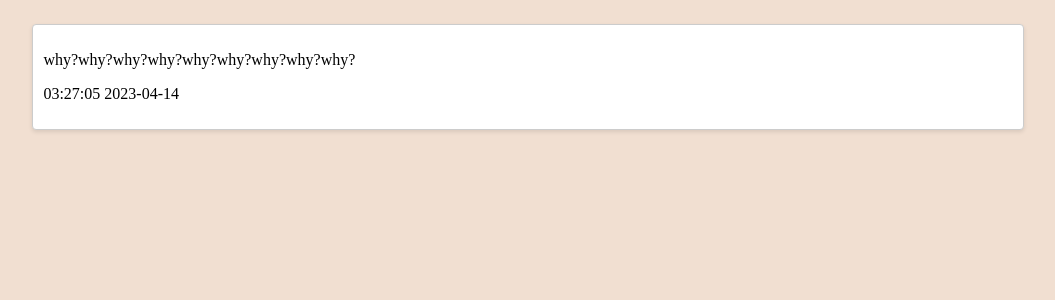
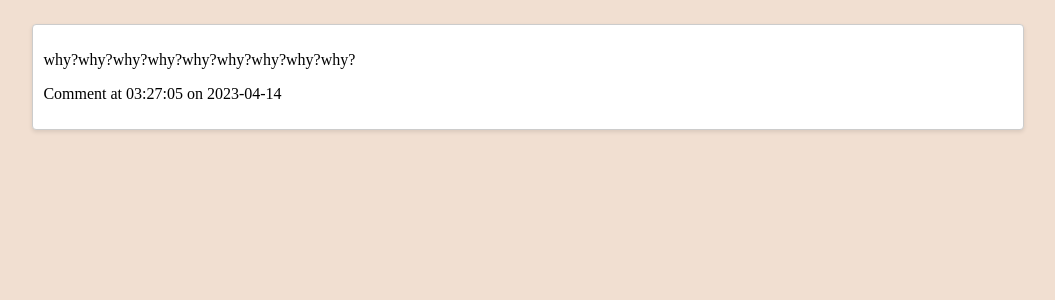
Before and after one commit to cshexin/CSCE_310_Project, a PHP site: page /community/comment_page/index.php?postid=1 in a window 1280 px wide. Shown: the part 359-659 px from the top of the page, without its empty margins (112-1167 px from the left). Run offline with PHP 8.4, Linux system fonts and the light colour scheme; data comes from the database, SQL or seed files in the repository; a stand-in replaces the project's code that opens the database connection.

Commit message:
comment_page ver2.1

```diff
--- a/community/comment_page/index.php
+++ b/community/comment_page/index.php
@@ -73,8 +73,8 @@
             <div class="card-content">
                 <p><?php echo htmlspecialchars($comment['comment_text']); ?></p>
                 <p>
-                    <?php echo html_entity_decode($comment['comment_time']); ?>
-                    <?php echo html_entity_decode($comment['comment_date']); ?>
+                    <?php echo 'Comment at '. html_entity_decode($comment['comment_time']); ?>
+                    <?php echo 'on '. html_entity_decode($comment['comment_date']); ?>
                 </p>
                 <?php
                   if ($comment['p_id'] == $p_id && $comment['d_id'] == $d_id) {
```
